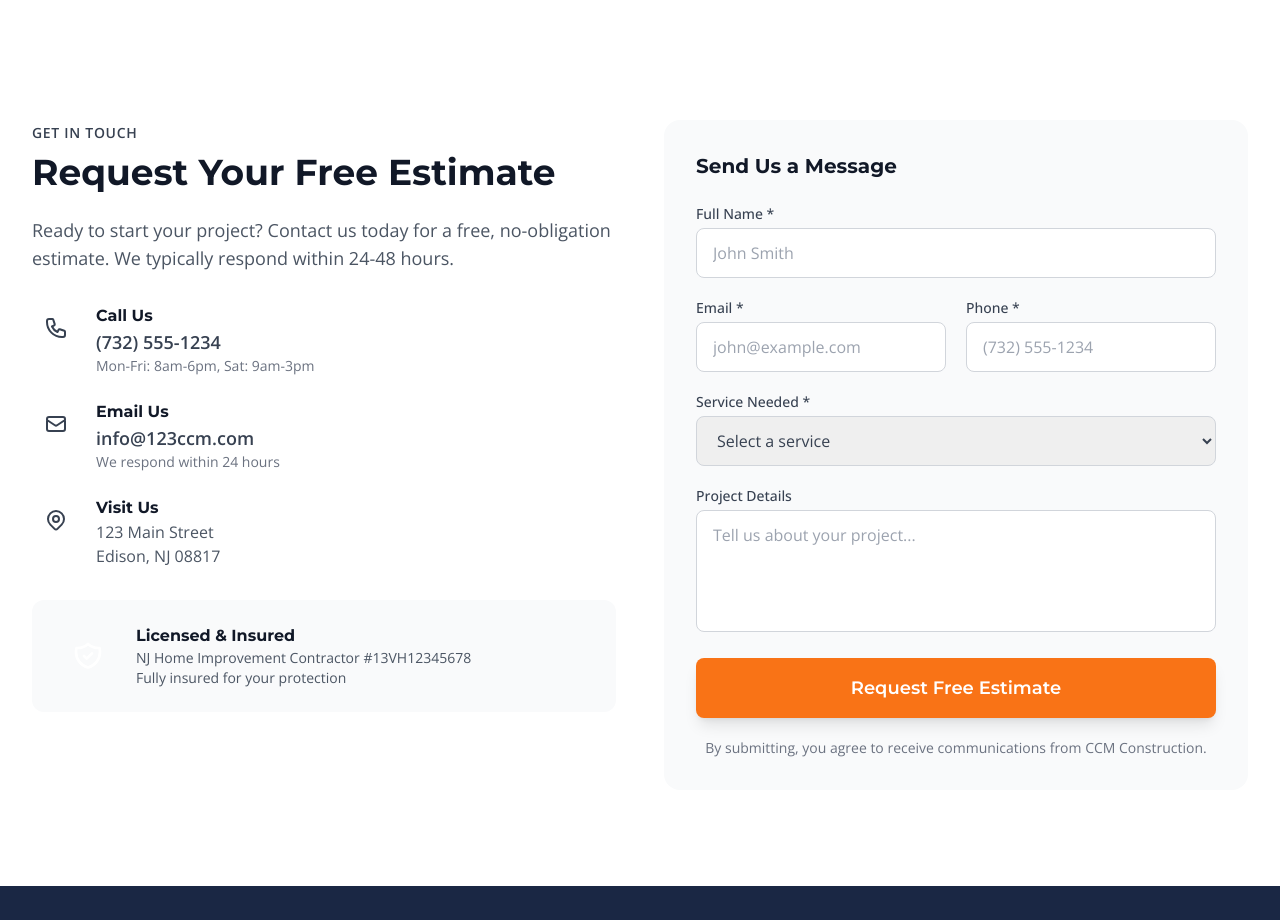
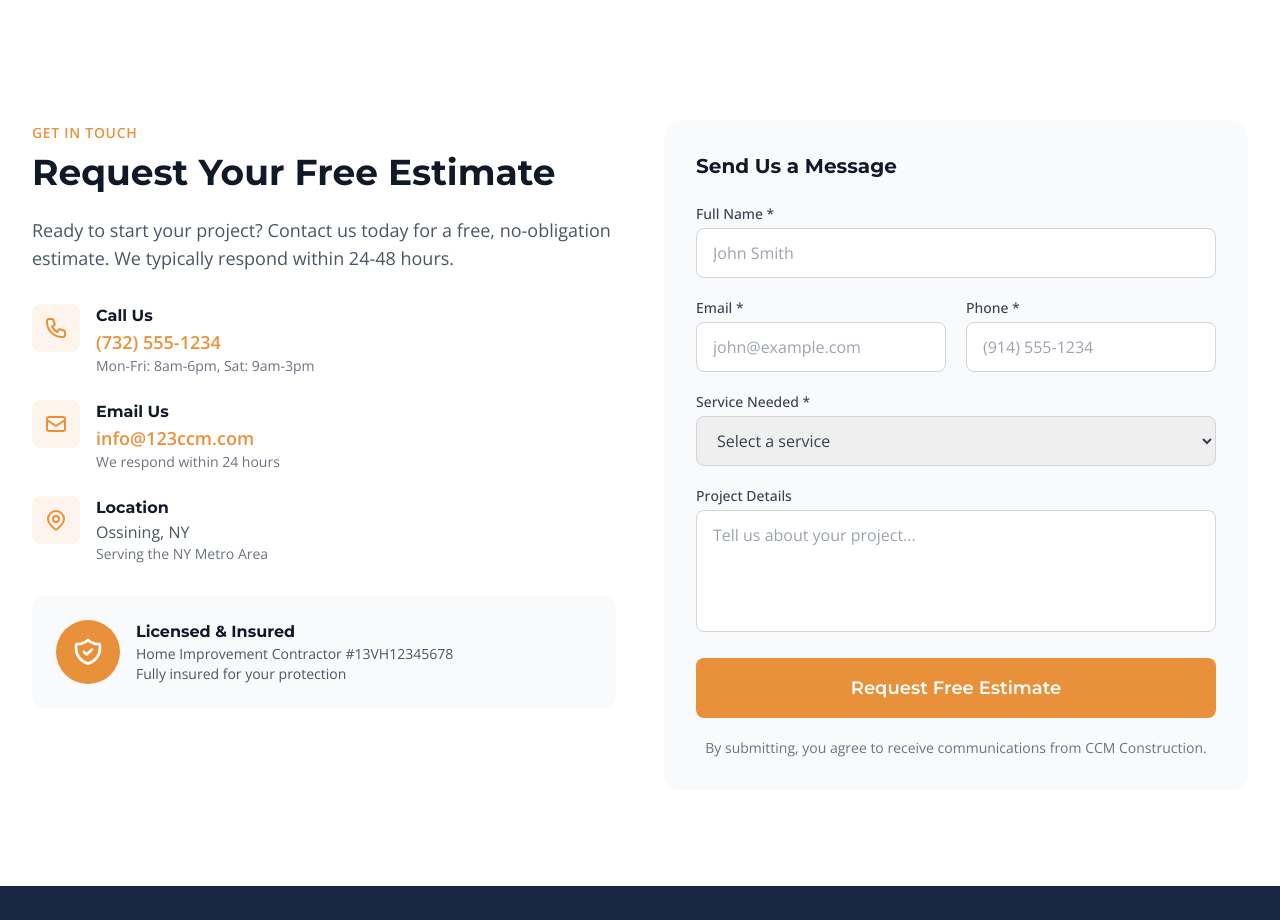
Before and after one commit to asotorod/ccm-website, a React (Vite) app: page / in a window 1280 px wide. Shown: the part 5060-5980 px from the top of the page. Built offline with nearby package versions, Linux system fonts and the light colour scheme.

Commit message:
Update Contact section with orange accent color and Ossining NY location

```diff
--- a/src/components/Contact.jsx
+++ b/src/components/Contact.jsx
@@ -25,7 +25,7 @@ function Contact() {
         <div className="grid lg:grid-cols-2 gap-12">
           {/* Contact Info */}
           <div>
-            <span className="text-primary-600 font-semibold text-sm uppercase tracking-wider">Get In Touch</span>
+            <span className="text-[#E8913A] font-semibold text-sm uppercase tracking-wider">Get In Touch</span>
             <h2 className="text-3xl md:text-4xl font-heading font-bold text-dark-900 mt-2 mb-6">
               Request Your Free Estimate
             </h2>
@@ -37,14 +37,14 @@ function Contact() {
             {/* Contact Methods */}
             <div className="space-y-6 mb-8">
               <div className="flex items-start gap-4">
-                <div className="w-12 h-12 bg-primary-100 rounded-lg flex items-center justify-center flex-shrink-0">
-                  <svg className="w-6 h-6 text-primary-600" fill="none" stroke="currentColor" viewBox="0 0 24 24">
+                <div className="w-12 h-12 bg-[#E8913A]/10 rounded-lg flex items-center justify-center flex-shrink-0">
+                  <svg className="w-6 h-6 text-[#E8913A]" fill="none" stroke="currentColor" viewBox="0 0 24 24">
                     <path strokeLinecap="round" strokeLinejoin="round" strokeWidth={2} d="M3 5a2 2 0 012-2h3.28a1 1 0 01.948.684l1.498 4.493a1 1 0 01-.502 1.21l-2.257 1.13a11.042 11.042 0 005.516 5.516l1.13-2.257a1 1 0 011.21-.502l4.493 1.498a1 1 0 01.684.949V19a2 2 0 01-2 2h-1C9.716 21 3 14.284 3 6V5z" />
                   </svg>
                 </div>
                 <div>
                   <h3 className="font-heading font-bold text-dark-900">Call Us</h3>
-                  <a href="tel:+17325551234" className="text-primary-600 text-lg font-semibold hover:text-primary-700">
+                  <a href="tel:+17325551234" className="text-[#E8913A] text-lg font-semibold hover:text-[#d17f2f]">
                     (732) 555-1234
                   </a>
                   <p className="text-gray-500 text-sm">Mon-Fri: 8am-6pm, Sat: 9am-3pm</p>
@@ -52,14 +52,14 @@ function Contact() {
               </div>
 
               <div className="flex items-start gap-4">
-                <div className="w-12 h-12 bg-primary-100 rounded-lg flex items-center justify-center flex-shrink-0">
-                  <svg className="w-6 h-6 text-primary-600" fill="none" stroke="currentColor" viewBox="0 0 24 24">
+                <div className="w-12 h-12 bg-[#E8913A]/10 rounded-lg flex items-center justify-center flex-shrink-0">
+                  <svg className="w-6 h-6 text-[#E8913A]" fill="none" stroke="currentColor" viewBox="0 0 24 24">
                     <path strokeLinecap="round" strokeLinejoin="round" strokeWidth={2} d="M3 8l7.89 5.26a2 2 0 002.22 0L21 8M5 19h14a2 2 0 002-2V7a2 2 0 00-2-2H5a2 2 0 00-2 2v10a2 2 0 002 2z" />
                   </svg>
                 </div>
                 <div>
                   <h3 className="font-heading font-bold text-dark-900">Email Us</h3>
-                  <a href="mailto:info@123ccm.com" className="text-primary-600 text-lg font-semibold hover:text-primary-700">
+                  <a href="mailto:info@123ccm.com" className="text-[#E8913A] text-lg font-semibold hover:text-[#d17f2f]">
                     info@123ccm.com
                   </a>
                   <p className="text-gray-500 text-sm">We respond within 24 hours</p>
@@ -67,16 +67,16 @@ function Contact() {
               </div>
 
               <div className="flex items-start gap-4">
-                <div className="w-12 h-12 bg-primary-100 rounded-lg flex items-center justify-center flex-shrink-0">
-                  <svg className="w-6 h-6 text-primary-600" fill="none" stroke="currentColor" viewBox="0 0 24 24">
+                <div className="w-12 h-12 bg-[#E8913A]/10 rounded-lg flex items-center justify-center flex-shrink-0">
+                  <svg className="w-6 h-6 text-[#E8913A]" fill="none" stroke="currentColor" viewBox="0 0 24 24">
                     <path strokeLinecap="round" strokeLinejoin="round" strokeWidth={2} d="M17.657 16.657L13.414 20.9a1.998 1.998 0 01-2.827 0l-4.244-4.243a8 8 0 1111.314 0z" />
                     <path strokeLinecap="round" strokeLinejoin="round" strokeWidth={2} d="M15 11a3 3 0 11-6 0 3 3 0 016 0z" />
                   </svg>
                 </div>
                 <div>
-                  <h3 className="font-heading font-bold text-dark-900">Visit Us</h3>
-                  <p className="text-gray-600">123 Main Street</p>
-                  <p className="text-gray-600">Edison, NJ 08817</p>
+                  <h3 className="font-heading font-bold text-dark-900">Location</h3>
+                  <p className="text-gray-600">Ossining, NY</p>
+                  <p className="text-gray-500 text-sm">Serving the NY Metro Area</p>
                 </div>
               </div>
             </div>
@@ -84,14 +84,14 @@ function Contact() {
             {/* Trust Badge */}
             <div className="bg-gray-50 rounded-xl p-6">
               <div className="flex items-center gap-4">
-                <div className="w-16 h-16 bg-primary-600 rounded-full flex items-center justify-center flex-shrink-0">
+                <div className="w-16 h-16 bg-[#E8913A] rounded-full flex items-center justify-center flex-shrink-0">
                   <svg className="w-8 h-8 text-white" fill="none" stroke="currentColor" viewBox="0 0 24 24">
                     <path strokeLinecap="round" strokeLinejoin="round" strokeWidth={2} d="M9 12l2 2 4-4m5.618-4.016A11.955 11.955 0 0112 2.944a11.955 11.955 0 01-8.618 3.04A12.02 12.02 0 003 9c0 5.591 3.824 10.29 9 11.622 5.176-1.332 9-6.03 9-11.622 0-1.042-.133-2.052-.382-3.016z" />
                   </svg>
                 </div>
                 <div>
                   <h3 className="font-heading font-bold text-dark-900">Licensed & Insured</h3>
-                  <p className="text-gray-600 text-sm">NJ Home Improvement Contractor #13VH12345678</p>
+                  <p className="text-gray-600 text-sm">Home Improvement Contractor #13VH12345678</p>
                   <p className="text-gray-600 text-sm">Fully insured for your protection</p>
                 </div>
               </div>
@@ -111,7 +111,7 @@ function Contact() {
                   required
                   value={formData.name}
                   onChange={handleChange}
-                  className="w-full px-4 py-3 rounded-lg border border-gray-300 focus:ring-2 focus:ring-primary-500 focus:border-primary-500 transition-colors"
+                  className="w-full px-4 py-3 rounded-lg border border-gray-300 focus:ring-2 focus:ring-[#E8913A] focus:border-[#E8913A] transition-colors"
                   placeholder="John Smith"
                 />
               </div>
@@ -126,7 +126,7 @@ function Contact() {
                     required
                     value={formData.email}
                     onChange={handleChange}
-                    className="w-full px-4 py-3 rounded-lg border border-gray-300 focus:ring-2 focus:ring-primary-500 focus:border-primary-500 transition-colors"
+                    className="w-full px-4 py-3 rounded-lg border border-gray-300 focus:ring-2 focus:ring-[#E8913A] focus:border-[#E8913A] transition-colors"
                     placeholder="john@example.com"
                   />
                 </div>
@@ -139,8 +139,8 @@ function Contact() {
                     required
                     value={formData.phone}
                     onChange={handleChange}
-                    className="w-full px-4 py-3 rounded-lg border border-gray-300 focus:ring-2 focus:ring-primary-500 focus:border-primary-500 transition-colors"
-                    placeholder="(732) 555-1234"
+                    className="w-full px-4 py-3 rounded-lg border border-gray-300 focus:ring-2 focus:ring-[#E8913A] focus:border-[#E8913A] transition-colors"
+                    placeholder="(914) 555-1234"
                   />
                 </div>
               </div>
@@ -153,7 +153,7 @@ function Contact() {
                   required
                   value={formData.service}
                   onChange={handleChange}
-                  className="w-full px-4 py-3 rounded-lg border border-gray-300 focus:ring-2 focus:ring-primary-500 focus:border-primary-500 transition-colors"
+                  className="w-full px-4 py-3 rounded-lg border border-gray-300 focus:ring-2 focus:ring-[#E8913A] focus:border-[#E8913A] transition-colors"
                 >
                   <option value="">Select a service</option>
                   <option value="roofing">Roofing</option>
@@ -174,12 +174,12 @@ function Contact() {
                   rows={4}
                   value={formData.message}
                   onChange={handleChange}
-                  className="w-full px-4 py-3 rounded-lg border border-gray-300 focus:ring-2 focus:ring-primary-500 focus:border-primary-500 transition-colors resize-none"
+                  className="w-full px-4 py-3 rounded-lg border border-gray-300 focus:ring-2 focus:ring-[#E8913A] focus:border-[#E8913A] transition-colors resize-none"
                   placeholder="Tell us about your project..."
                 ></textarea>
               </div>
 
-              <button type="submit" className="w-full btn-primary text-lg py-4">
+              <button type="submit" className="w-full bg-[#E8913A] hover:bg-[#d17f2f] text-white font-heading font-semibold text-lg py-4 rounded-lg transition-colors">
                 Request Free Estimate
               </button>
 
```
